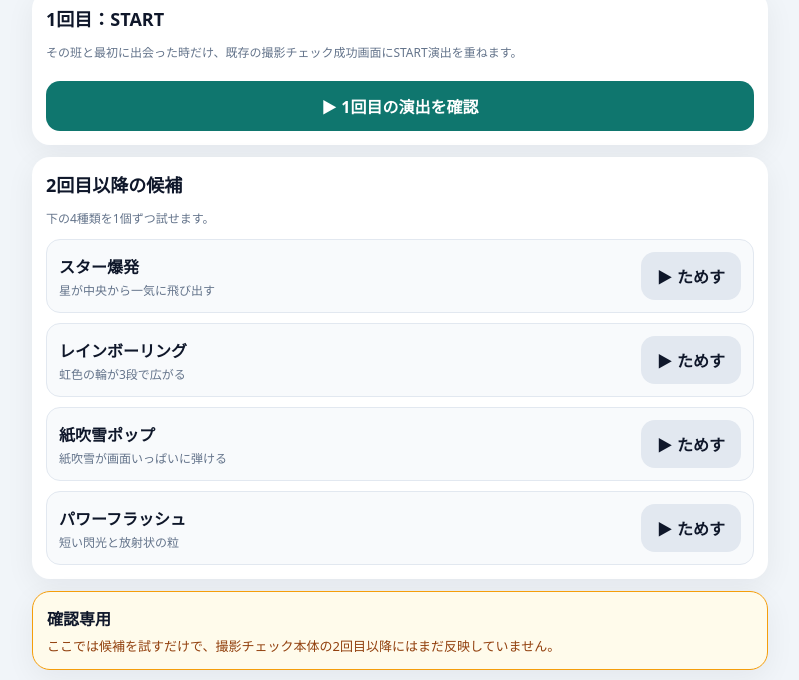
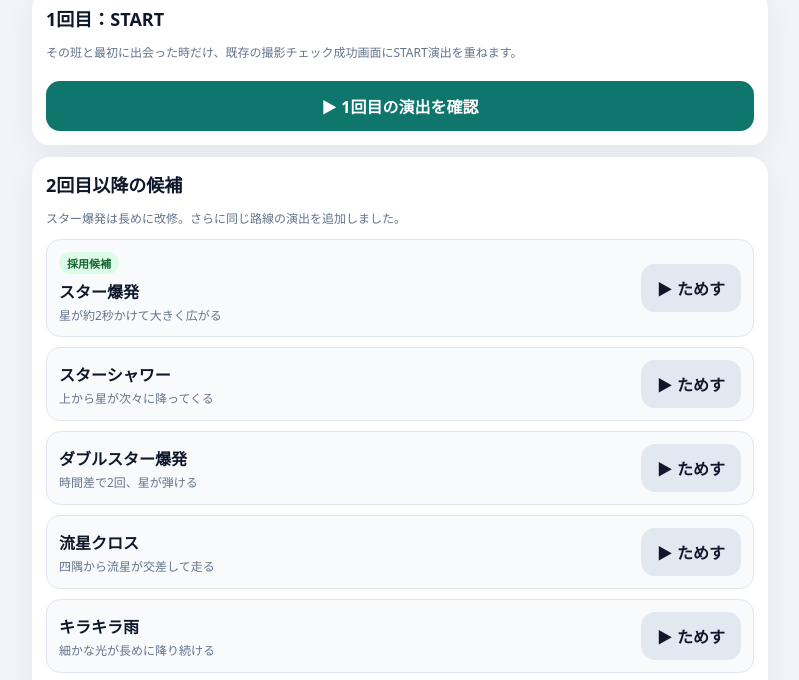
Before and after one commit to tonophoto/qr-group-check, a plain HTML site: page effect-check.html in a window 1280 px wide. Shown: the part 95-775 px from the top of the page, without its empty margins (240-1039 px from the left). Drawn offline with Linux system fonts and the light colour scheme.

Commit message:
feat: add more long effect previews

```diff
--- a/effect-check.html
+++ b/effect-check.html
@@ -6,12 +6,12 @@
   <meta name="theme-color" content="#0f172a" />
   <title>撮影チェック エフェクト確認</title>
   <link rel="stylesheet" href="./photography.css?v=20260913-7" />
-  <link rel="stylesheet" href="./photography-effects.css?v=20260913-2" />
+  <link rel="stylesheet" href="./photography-effects.css?v=20260913-3" />
   <style>
-    .effect-candidate-list{display:grid;gap:10px}.effect-candidate-row{display:grid;grid-template-columns:1fr auto;gap:12px;align-items:center;padding:12px;border:1px solid #e2e8f0;border-radius:14px;background:#f8fafc}.effect-candidate-info{display:grid;gap:3px}.effect-candidate-row .btn{min-width:92px}@media(max-width:520px){.effect-candidate-row{grid-template-columns:1fr}.effect-candidate-row .btn{width:100%}}
+    .effect-candidate-list{display:grid;gap:10px}.effect-candidate-row{display:grid;grid-template-columns:1fr auto;gap:12px;align-items:center;padding:12px;border:1px solid #e2e8f0;border-radius:14px;background:#f8fafc}.effect-candidate-info{display:grid;gap:3px}.effect-candidate-row .btn{min-width:92px}.effect-adopted{display:inline-block;width:max-content;padding:3px 8px;border-radius:999px;background:#dcfce7;color:#166534;font-size:11px;font-weight:900;margin-bottom:2px}@media(max-width:520px){.effect-candidate-row{grid-template-columns:1fr}.effect-candidate-row .btn{width:100%}}
   </style>
-  <script src="./photography-effects.js?v=20260913-3" defer></script>
-  <script src="./effect-check.js?v=20260913-3" defer></script>
+  <script src="./photography-effects.js?v=20260913-4" defer></script>
+  <script src="./effect-check.js?v=20260913-4" defer></script>
 </head>
 <body>
   <main class="app-shell">
@@ -33,24 +33,40 @@
       <div class="section-head">
         <div>
           <h2>2回目以降の候補</h2>
-          <p class="muted">下の4種類を1個ずつ試せます。</p>
+          <p class="muted">スター爆発は長めに改修。さらに同じ路線の演出を追加しました。</p>
         </div>
       </div>
       <div class="effect-candidate-list">
         <div class="effect-candidate-row">
-          <div class="effect-candidate-info"><strong>スター爆発</strong><span class="muted">星が中央から一気に飛び出す</span></div>
+          <div class="effect-candidate-info"><span class="effect-adopted">採用候補</span><strong>スター爆発</strong><span class="muted">星が約2秒かけて大きく広がる</span></div>
           <button class="btn btn-secondary effect-preview-btn" type="button" data-effect="star-burst">▶ ためす</button>
         </div>
         <div class="effect-candidate-row">
-          <div class="effect-candidate-info"><strong>レインボーリング</strong><span class="muted">虹色の輪が3段で広がる</span></div>
+          <div class="effect-candidate-info"><strong>スターシャワー</strong><span class="muted">上から星が次々に降ってくる</span></div>
+          <button class="btn btn-secondary effect-preview-btn" type="button" data-effect="star-shower">▶ ためす</button>
+        </div>
+        <div class="effect-candidate-row">
+          <div class="effect-candidate-info"><strong>ダブルスター爆発</strong><span class="muted">時間差で2回、星が弾ける</span></div>
+          <button class="btn btn-secondary effect-preview-btn" type="button" data-effect="double-burst">▶ ためす</button>
+        </div>
+        <div class="effect-candidate-row">
+          <div class="effect-candidate-info"><strong>流星クロス</strong><span class="muted">四隅から流星が交差して走る</span></div>
+          <button class="btn btn-secondary effect-preview-btn" type="button" data-effect="comet-cross">▶ ためす</button>
+        </div>
+        <div class="effect-candidate-row">
+          <div class="effect-candidate-info"><strong>キラキラ雨</strong><span class="muted">細かな光が長めに降り続ける</span></div>
+          <button class="btn btn-secondary effect-preview-btn" type="button" data-effect="sparkle-rain">▶ ためす</button>
+        </div>
+        <div class="effect-candidate-row">
+          <div class="effect-candidate-info"><strong>レインボーリング</strong><span class="muted">虹色の輪がゆっくり3段で広がる</span></div>
           <button class="btn btn-secondary effect-preview-btn" type="button" data-effect="rainbow">▶ ためす</button>
         </div>
         <div class="effect-candidate-row">
-          <div class="effect-candidate-info"><strong>紙吹雪ポップ</strong><span class="muted">紙吹雪が画面いっぱいに弾ける</span></div>
+          <div class="effect-candidate-info"><strong>紙吹雪ポップ</strong><span class="muted">紙吹雪が少し長めに舞う</span></div>
           <button class="btn btn-secondary effect-preview-btn" type="button" data-effect="confetti">▶ ためす</button>
         </div>
         <div class="effect-candidate-row">
-          <div class="effect-candidate-info"><strong>パワーフラッシュ</strong><span class="muted">短い閃光と放射状の粒</span></div>
+          <div class="effect-candidate-info"><strong>パワーフラッシュ</strong><span class="muted">閃光と放射状の粒を長めに残す</span></div>
           <button class="btn btn-secondary effect-preview-btn" type="button" data-effect="flash">▶ ためす</button>
         </div>
       </div>
```
